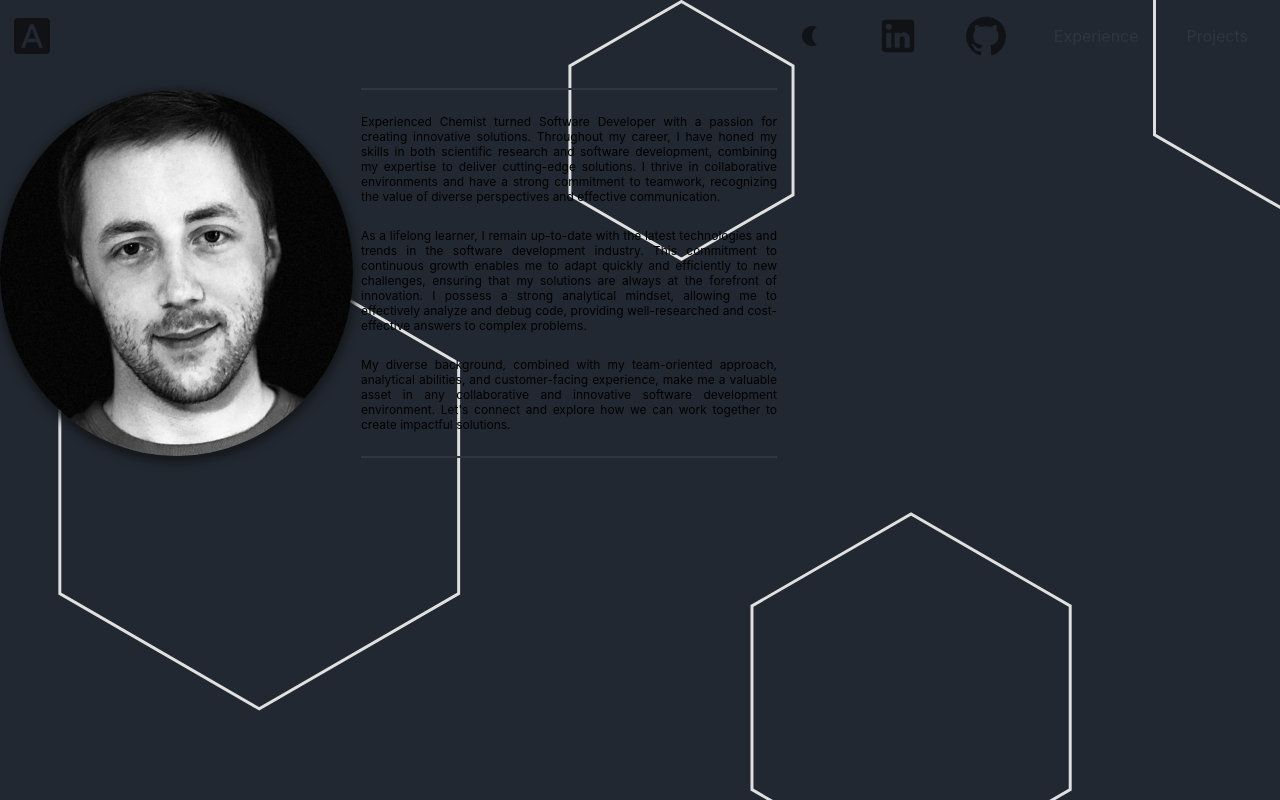
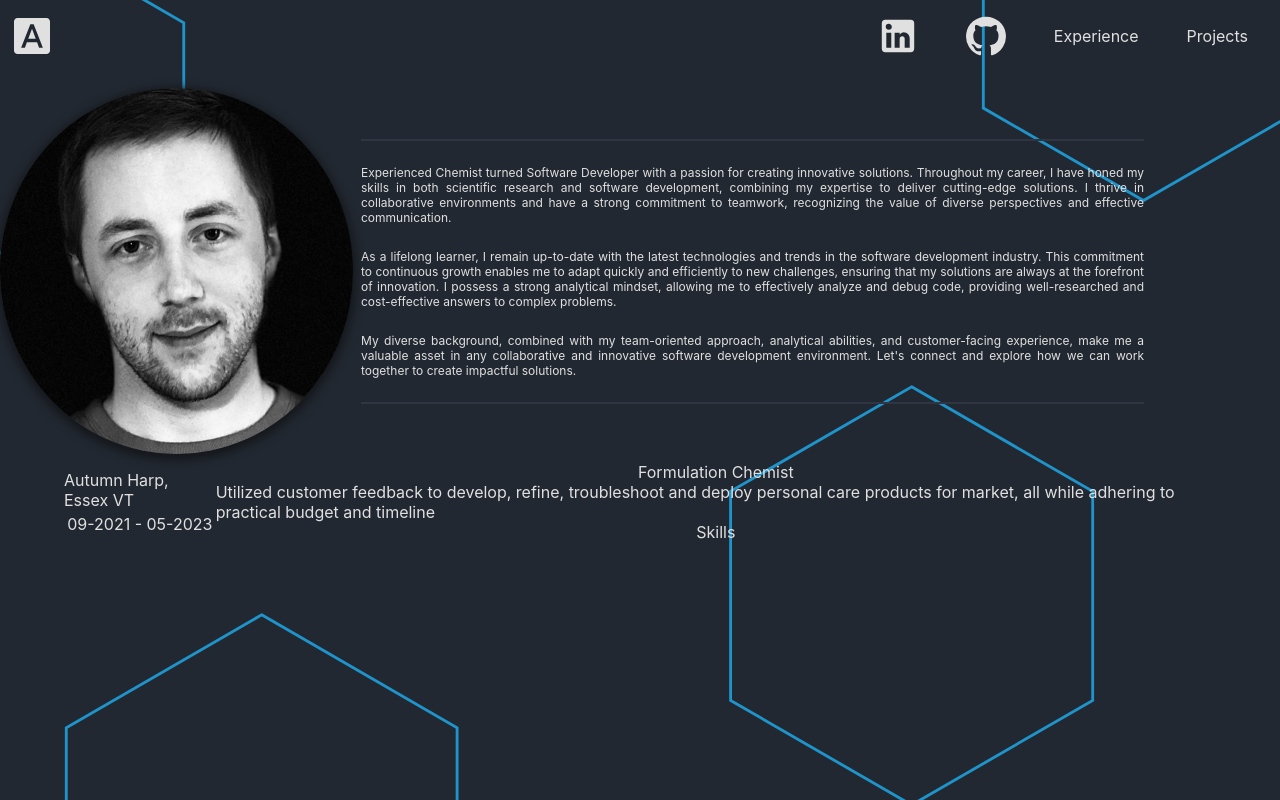
Before and after one commit to awyrocki/portfolio, a React (Create React App) app: page / in a window 1280 px wide. Built offline with nearby package versions, Linux system fonts and the light colour scheme.

Commit message:
removed light/dark, added experience section

```diff
--- a/src/App.css
+++ b/src/App.css
@@ -1,10 +1,3 @@
-body {
-    background-color: #747d8c;
-    display: flex;
-    justify-content: center;
-    align-items: center;
-}
-
 #background-div {
     height: 100vh;
     width: 100vw;
--- a/src/App.jsx
+++ b/src/App.jsx
@@ -1,19 +1,22 @@
 import './App.css';
-import React from 'react';
-import { BrowserRouter as Router, Routes, Route, Link } from 'react-router-dom';
+import { React, useEffect, useState } from 'react';
+import { BrowserRouter as Router, Routes, Route } from 'react-router-dom';
 import Nav from './components/Nav/Nav';
 import Projects from './components/Projects/Projects'
 import NotFound from './components/NotFound/NotFound'
 import About from './components/About/About'
 import Experience from './components/Experience/Experience'
 import darkBackground from "./dark.svg"
-import lightBackground from "./light.svg"
 
 
 function App() {
   return (
     <>
-      <div id='background-div' style={{backgroundImage: `url(${darkBackground})`, backgroundRepeat: "no-repeat", backgroundSize: "cover", backgroundPosition: "center"}}>
+      <div id='background-div'
+        style={{backgroundImage: `url(${darkBackground})`,
+          backgroundRepeat: 'no-repeat',
+          backgroundSize: 'cover'
+      }}>
       <Router>
       <Nav />
       <Routes>
--- a/src/components/About/About.css
+++ b/src/components/About/About.css
@@ -1,8 +1,11 @@
-
+span {
+    color: #e0e0e0;
+}
 #about-img {
     border-radius: 50%;
     width: 100%;
     height: 100%;
+    object-fit: cover;
     box-shadow: 0px 3px 10px 3px #14171b;
 }
 
@@ -16,7 +19,8 @@
     flex-direction: row;
     justify-content: center;
     align-items: center;
-    width: 785px;
+    width: 90vw;
+    color: #e0e0e0;
 }
 
 #bio-div {
@@ -31,6 +35,38 @@
 
 h {
     border: 1px solid #2f3542;
+}
+
+#experience-container {
+    display: flex;
+    flex-direction: column;
+    justify-content: space-between;
+    align-items: center;
+    margin-top: 1em;
+}
+
+#job1-dates {
+    display: flex;
+    flex-direction: column;
+    justify-content: space-between;
+    align-items: center;
+    height: 100%;
+}
+
+#job1-container {
+    display: flex;
+    flex-direction: row;
+    justify-content: space-between;
+    align-items: center;
+    width: 90%;
+    height: 4em;
+}
+
+#job1-description {
+    display: flex;
+    flex-direction: column;
+    justify-content: center;
+    align-items: center;
 }
 
 @media (max-width: 750px) {
@@ -50,7 +86,7 @@ h {
     }
 }
 
-@media (min-width: 1500px) {
+@media (min-width: 1301px) {
     #about-img {
         width: 70%;
         height: 70%;
@@ -58,6 +94,7 @@ h {
 
     #about-div {
         width: 1300px;
+        align-items: center;
     }
 
     #about-bio {
--- a/src/components/About/About.jsx
+++ b/src/components/About/About.jsx
@@ -4,6 +4,7 @@ import "./About.css";
 
 function About() {
   return (
+    <>
     <div id='about-div'>
       <img id='about-img' src={brox} alt="" />
       <div id='bio-div'>
@@ -13,6 +14,26 @@ function About() {
         <span id='about-bio'>My diverse background, combined with my team-oriented approach, analytical abilities, and customer-facing experience, make me a valuable asset in any collaborative and innovative software development environment. Let's connect and explore how we can work together to create impactful solutions.</span><h></h>
       </div>
     </div>
+      <div id='experience-container'>
+        <div id='job1-container'>
+          <div id='job1-dates'>
+          <span>Autumn Harp, Essex VT</span>
+          <span>09-2021 - 05-2023</span>
+          </div>
+          <div id='job1-description'>
+            <div id='job-title'>
+            <span>Formulation Chemist</span>
+            </div>
+            <div id='job1-role'>
+            <span>Utilized customer feedback to develop, refine, troubleshoot and deploy personal care products for market, all while adhering to practical budget and timeline</span>
+            </div>
+            <div id='job1-skills'>
+            <span>Skills</span>
+            </div>
+          </div>
+        </div>
+      </div>
+    </>
   )
 }
 
--- a/src/components/Nav/Nav.css
+++ b/src/components/Nav/Nav.css
@@ -8,13 +8,14 @@ ul {
     padding-right: 2em;
 
 }
+
 a {
     text-decoration: none;
-    color: #2f3542;
+    color: #e0e0e0;
 }
 
 a:hover {
-    color: white;
+    color: #1f94ca;
 }
 
 nav a::after {
@@ -22,7 +23,7 @@ nav a::after {
     display: block;
     height: 5px;
     width: 0;
-    background-color: white;
+    background-color: #1f94ca;
     position: absolute;
     transition: all ease-in-out 300ms;
 }
@@ -55,5 +56,5 @@ nav a:hover::after {
 }
 
 #mui-icon:hover, #home-icon:hover, #lightdark-icon:hover {
-    color: white;
+    color: #1f94ca;
 }
--- a/src/components/Nav/Nav.jsx
+++ b/src/components/Nav/Nav.jsx
@@ -8,72 +8,30 @@ import LightModeIcon from '@mui/icons-material/LightMode';
 import NightlightIcon from '@mui/icons-material/Nightlight';
 
 function Nav() {
-// sets the body theme to dark
-const setDarkMode = () => {
-    document.querySelector("body").setAttribute('data-theme', 'dark');
-    localStorage.setItem("selectedTheme", "dark")
-}
-// sets the body theme to light
-const setLightMode = () => {
-    document.querySelector("body").setAttribute('data-theme', 'light');
-    localStorage.setItem("selectedTheme", "light")
-}
-
-const selectedTheme = localStorage.getItem("selectedTheme");
-if(!selectedTheme || selectedTheme !== 'light') {
-    setDarkMode();
-} else {
-    setLightMode()
-}
-// toggles the light/dark mode theme
-const toggleTheme = () => {
-    const body = document.querySelector('body')
-    const currentTheme = body.getAttribute('data-theme')
-    if(currentTheme === 'dark') {
-        setLightMode()
-    } else {
-        setDarkMode()
-    }
-}
-
-const [ mode, setMode ] = useState(false)
-
-const handleIconClick = () => {
-    setMode(!mode)
-}
-
-const [ lightDarkMode, setLightDarkMode ] = useState(true)
-
     return (
     <>
     <div id='main-container'>
     <div>
-        <IconButton id='home-icon' href='http://localhost:3000'>
-            <FontDownloadIcon></FontDownloadIcon>
+        <IconButton href='http://localhost:3000'>
+            <FontDownloadIcon
+            id='home-icon'
+            sx={{color: "#e0e0e0"}}
+            ></FontDownloadIcon>
         </IconButton>
     </div>
     <nav>
         <ul id='nav-list'>
-            <IconButton onClick={handleIconClick}>
-                {mode ? <LightModeIcon
-                onClick={() => {setLightDarkMode(!lightDarkMode); toggleTheme()}}
-                id='lightdark-icon'
-                /> : <NightlightIcon
-                onClick={() => {setLightDarkMode(!lightDarkMode); toggleTheme()}}
-                id='lightdark-icon'
-                />}
-            </IconButton>
             <IconButton>
                 <LinkedInIcon
                 id="mui-icon"
-                sx={{hover: "pointer"}}
+                sx={{hover: "pointer", color: "#e0e0e0"}}
                 onClick={() => window.open('https://www.linkedin.com/in/austin-wyrocki/')}
                 ></LinkedInIcon>
             </IconButton>
             <IconButton>
                 <GitHubIcon
                 id="mui-icon"
-                sx={{hover: "pointer"}}
+                sx={{hover: "pointer", color: "#e0e0e0"}}
                 onClick={() => window.open('https://github.com/awyrocki')}
                 ></GitHubIcon>
             </IconButton>
--- a/src/index.css
+++ b/src/index.css
@@ -11,3 +11,17 @@ code {
   font-family: source-code-pro, Menlo, Monaco, Consolas, 'Courier New',
     monospace;
 }
+
+:root {
+  --text_color: #5f5f5f;
+  --subtext_color: #393E46;
+  --body_background: #DBE2EF;
+  --boxshadow_color: #3F72AF;
+}
+
+[data-theme='dark'] {
+  --text_color: #e0e0e0;
+  --subtext_color: #05dfeb;
+  --body_background: #222831;
+  --boxshadow_color: #14171b;
+}
```
Also changed, not shown: src/dark.svg, src/light.svg (deleted).
